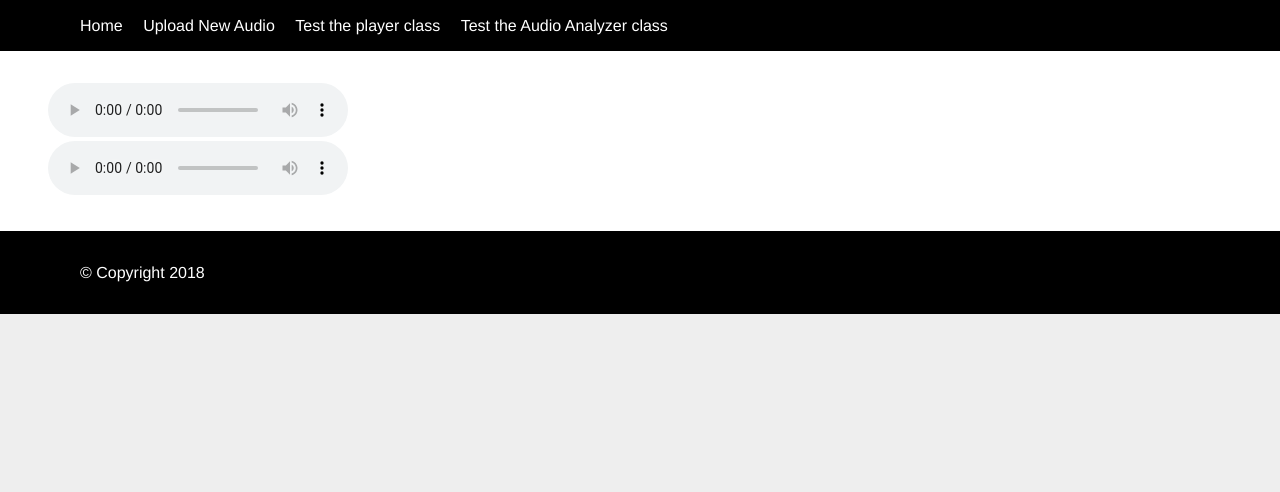
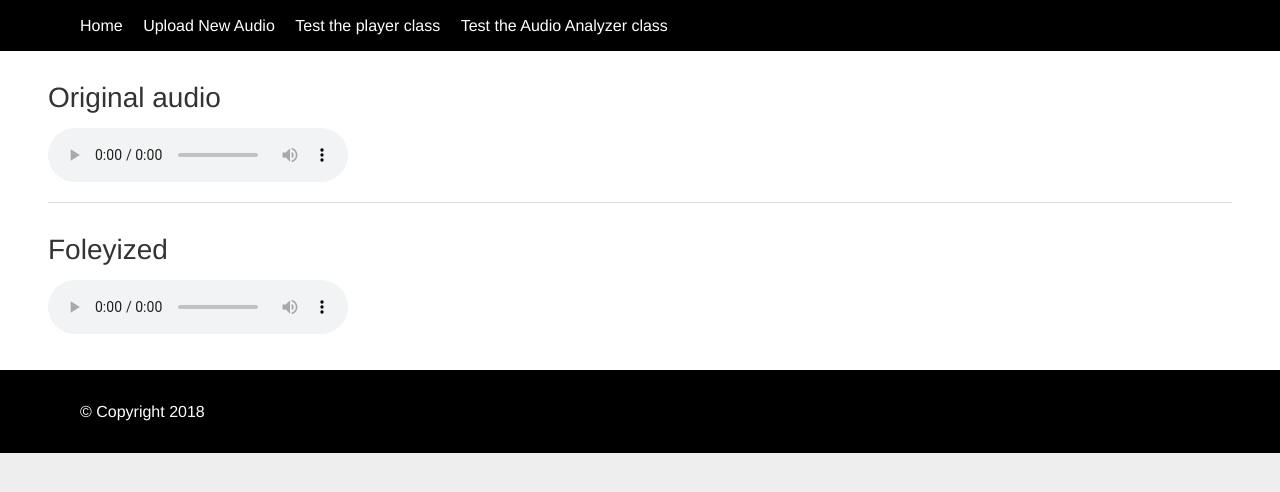
Before and after one commit to Original-heapsters/foleyizer, a Flask app: template app/templates/analysis.html in a window 1280 px wide. Shown: the part 88-580 px from the top of the page. Run offline with Flask 2, Linux system fonts and the light colour scheme; the template is opened without the code that fills it, so the values that code supplies are empty.

Commit message:
Modified the analysis page

```diff
--- a/app/app.py
+++ b/app/app.py
@@ -67,8 +67,8 @@ def testPlayer():
 def testAudioAnalyzer():
     #Do foleyizing then redirect to finish page when complete, will show spectrogram and show foleyized audio player
     original = os.path.join(app.config['WAV_FOLDER'], 'badness.wav')
-    mixed = app.config['ANALYZER'].findDeadAreas(altPath=original, outDir=app.config['WAV_FOLDER'])
-    return render_template('analysis.html', original_audio=original, mixed_audio=mixed)
+    mixed, original_audio = app.config['ANALYZER'].findDeadAreas(altPath=original, outDir=app.config['WAV_FOLDER'])
+    return render_template('analysis.html', original_audio=original_audio, mixed_audio=mixed)
 
 
 def allowed_file(filename):
--- a/app/scripts/AudioAnalyzer.py
+++ b/app/scripts/AudioAnalyzer.py
@@ -105,7 +105,7 @@ class AudioAnalyzer:
         filterCommand += '[0]' + allLetters + 'amix=' + str(counter) + '\" -ar 44100 ' + finalMix
         os.system(audioCombinationCommand + filterCommand)
 
-        return finalMix
+        return finalMix, originalAudio
 
     def playMix(self, mixPath=None):
         self.play.playWav(pathToWav=mixPath)
--- a/app/templates/analysis.html
+++ b/app/templates/analysis.html
@@ -1,12 +1,18 @@
 {% extends "layout.html" %}
 {% block body %}
+<div>
+  <h2>Original audio</h2>
   <audio controls>
     <source src="{{original_audio}}" type="audio/wav">
   Your browser does not support the audio element.
   </audio>
-<br>
+</div>
+<hr>
+<div>
+  <h2>Foleyized</h2>
   <audio controls>
     <source src="{{mixed_audio}}" type="audio/wav">
   Your browser does not support the audio element.
   </audio>
+</div>
 {% endblock %}
```
Lines whose indentation alone changed are shown as unchanged.
